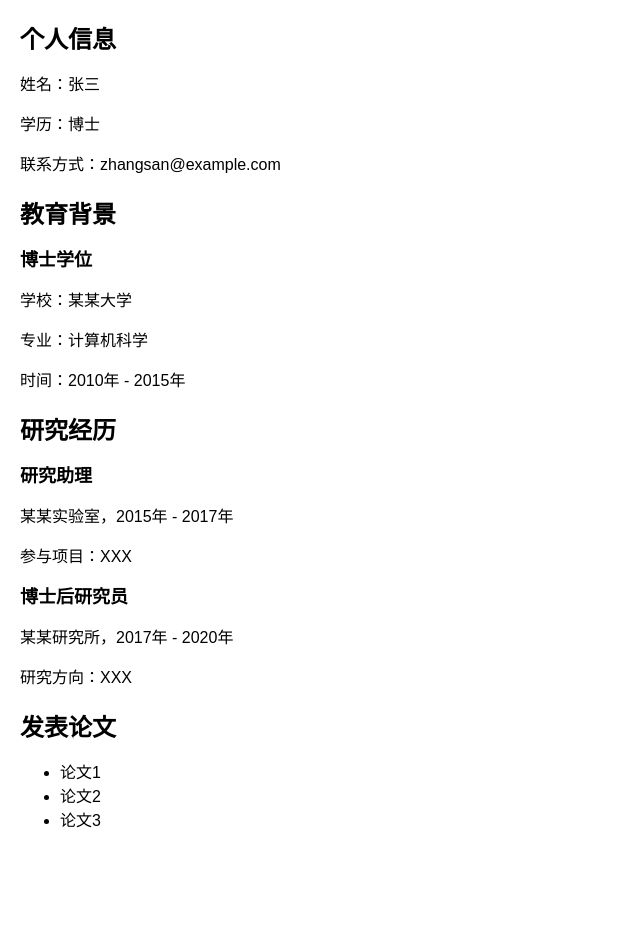
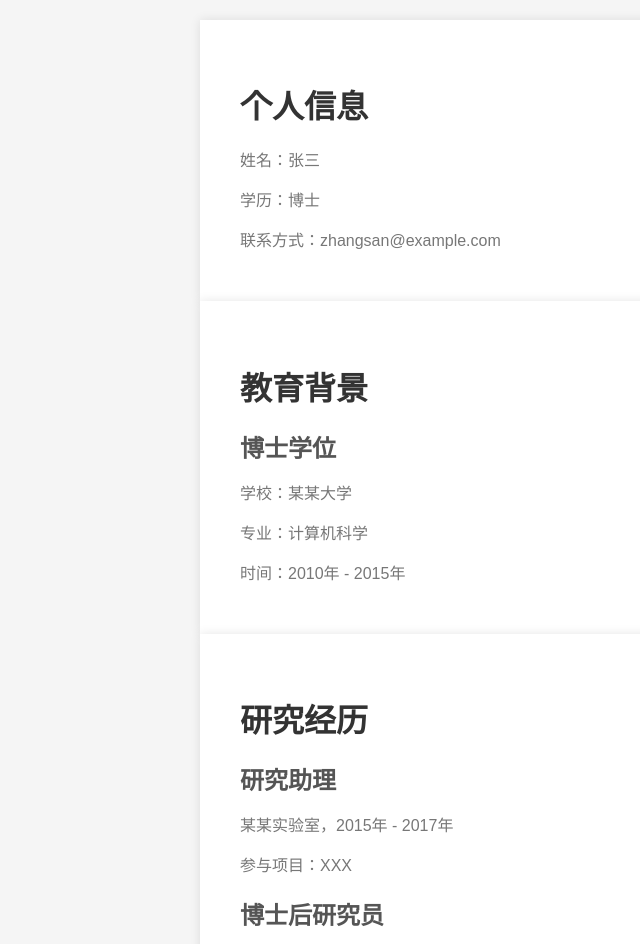
Before and after one commit to Ratony/Ratony.github.io, a plain HTML site: page index.html in a window 1280 px wide. Shown: the top 944 px of the page, without its empty margins (0-640 px from the left). Before the commit the page ends 851 px from the top, so only its background shows below. Drawn offline with Linux system fonts and the light colour scheme.

Commit message:
Update index.html
update

```diff
--- a/index.html
+++ b/index.html
@@ -5,42 +5,57 @@
     <style>
         body {
             font-family: Arial, sans-serif;
-            margin: 20px;
+            background-color: #f5f5f5;
+            margin: 0;
+            padding: 20px;
+        }
+        .container {
+            max-width: 800px;
+            margin: 0 auto;
+            background-color: #fff;
+            padding: 40px;
+            box-shadow: 0 0 10px rgba(0, 0, 0, 0.1);
         }
         h1 {
+            font-size: 32px;
+            margin-bottom: 20px;
+            color: #333;
+        }
+        h2 {
             font-size: 24px;
             margin-bottom: 10px;
-        }
-        h2 {
-            font-size: 18px;
-            margin-bottom: 5px;
+            color: #555;
         }
         p {
             margin-bottom: 10px;
+            color: #777;
         }
-        .section {
-            margin-bottom: 20px;
+        ul {
+            margin: 0;
+            padding: 0;
+            list-style-type: none;
         }
-        .section:last-child {
-            margin-bottom: 0;
+        li {
+            margin-bottom: 5px;
+            color: #777;
         }
     </style>
 </head>
 <body>
-    <div class="section">
+    <div class="container">
         <h1>个人信息</h1>
         <p>姓名：张三</p>
         <p>学历：博士</p>
         <p>联系方式：zhangsan@example.com</p>
     </div>
-    <div class="section">
+    <div class="container">
         <h1>教育背景</h1>
         <h2>博士学位</h2>
         <p>学校：某某大学</p>
         <p>专业：计算机科学</p>
         <p>时间：2010年 - 2015年</p>
     </div>
-    <div class="section">
+    <div class="container">
         <h1>研究经历</h1>
         <h2>研究助理</h2>
         <p>某某实验室，2015年 - 2017年</p>
@@ -49,7 +64,7 @@
         <p>某某研究所，2017年 - 2020年</p>
         <p>研究方向：XXX</p>
     </div>
-    <div class="section">
+    <div class="container">
         <h1>发表论文</h1>
         <ul>
             <li>论文1</li>
```
